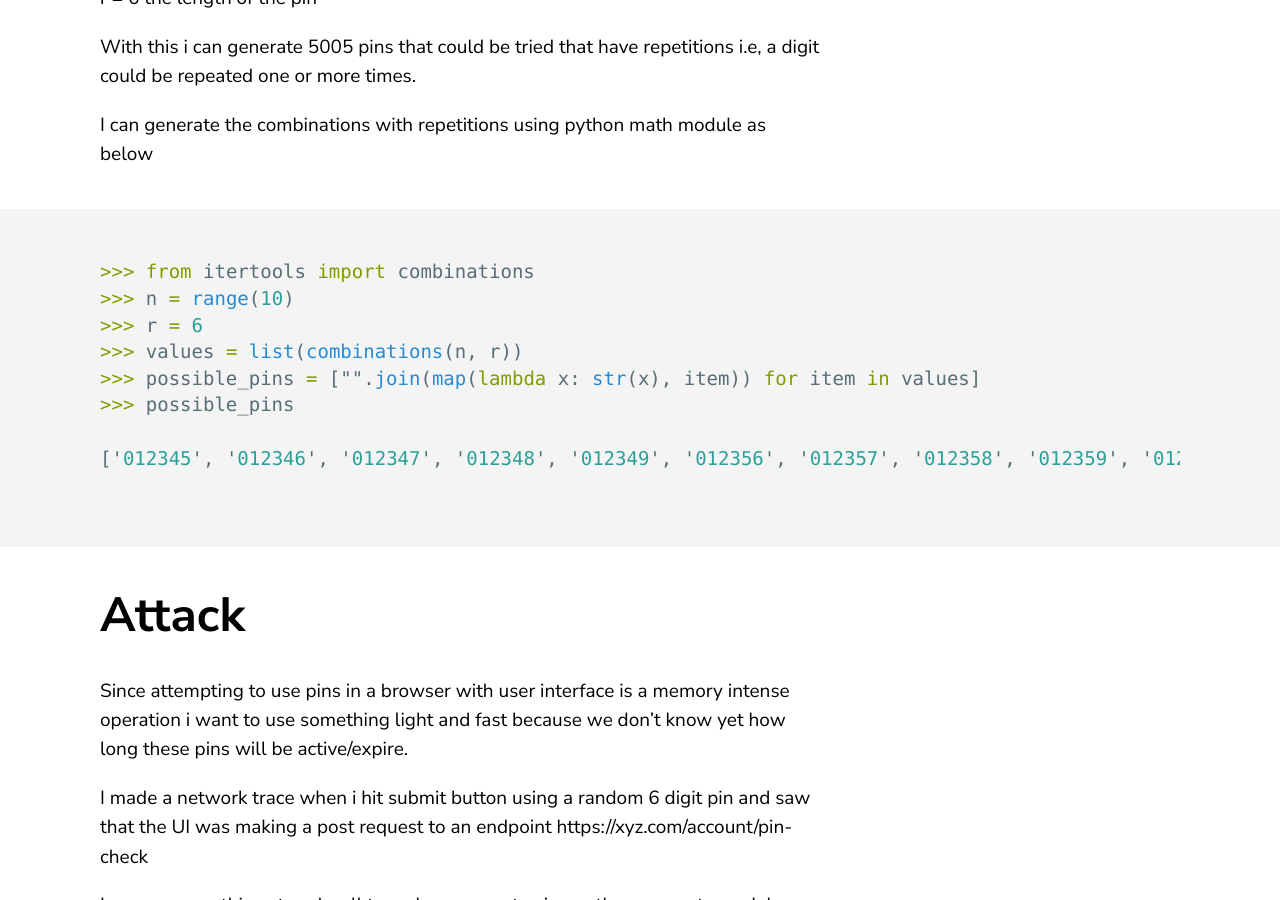
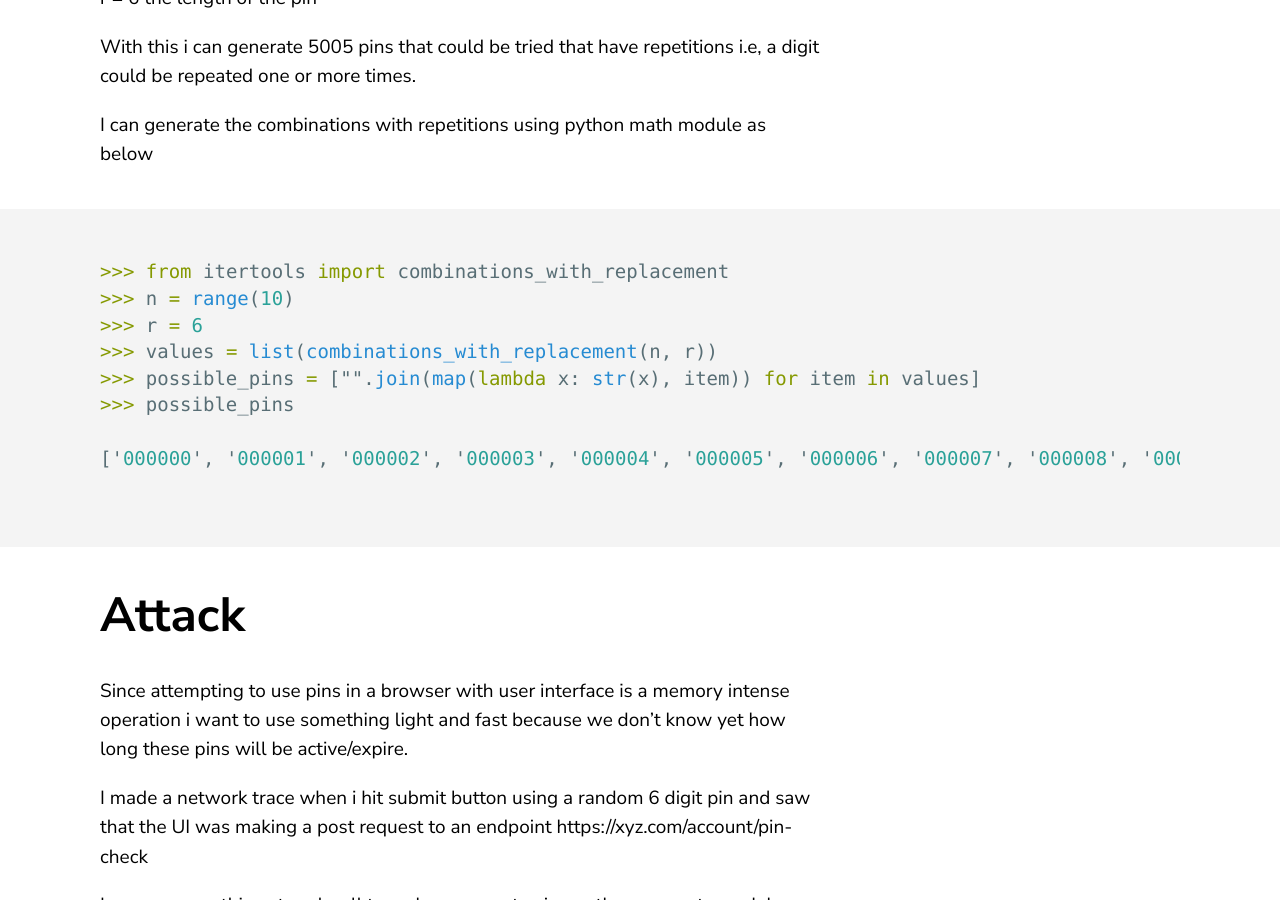
Before and after one commit to proxyroot/proxyroot.github.io, a Jekyll site: the page built from _posts/2021-06-21-why-pin-logins-are-bad.markdown, in a window 1280 px wide and 900 px high, scrolled down 1945 px. Built offline with Jekyll 4.4.1, drawn with Linux system fonts in a browser that asks for light colours.

Commit message:
Change it to with replacements and right combination values
Signed-off-by: proxyroot <itsmeafroze@gmail.com>

````diff
--- a/_posts/2021-06-21-why-pin-logins-are-bad.markdown
+++ b/_posts/2021-06-21-why-pin-logins-are-bad.markdown
@@ -37,14 +37,14 @@ With this i can generate 5005 pins that could be tried that have repetitions i.e
 I can generate the combinations with repetitions using python math module as below
 
 ```python
->>> from itertools import combinations
+>>> from itertools import combinations_with_replacement
 >>> n = range(10)
 >>> r = 6
->>> values = list(combinations(n, r))
+>>> values = list(combinations_with_replacement(n, r))
 >>> possible_pins = ["".join(map(lambda x: str(x), item)) for item in values]
 >>> possible_pins
 
-['012345', '012346', '012347', '012348', '012349', '012356', '012357', '012358', '012359', '012367', '012368', '012369', '012378', '012379', '012389', '012456', '012457', '012458', '012459', '012467', '012468', '012469', '012478', '012479', '012489', '012567', '012568', '012569', '012578', '012579', '012589', '012678', '012679', '012689', '012789', '013456', '013457', '013458', '013459', '013467', '013468',...'356789', '456789']
+['000000', '000001', '000002', '000003', '000004', '000005', '000006', '000007', '000008', '000009', '000011', '000012', '000013', '000014', '000015', '000016', '000017', '000018', '000019', '000022', '000023', '000024', '000025', '000026', '000027', '000028', '000029', '000033', '000034',...'899999', '999999']
 
 ```
 
````
